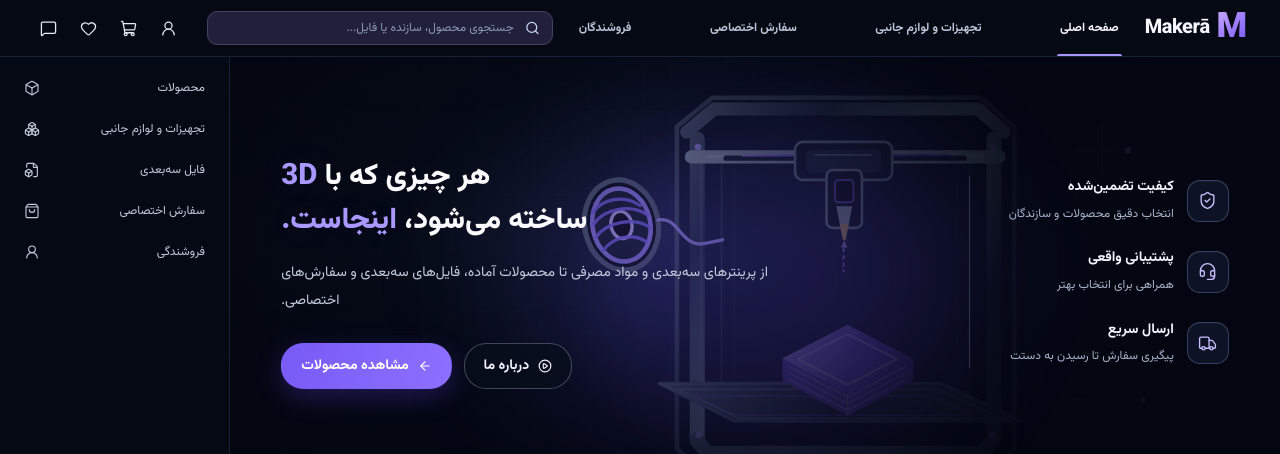
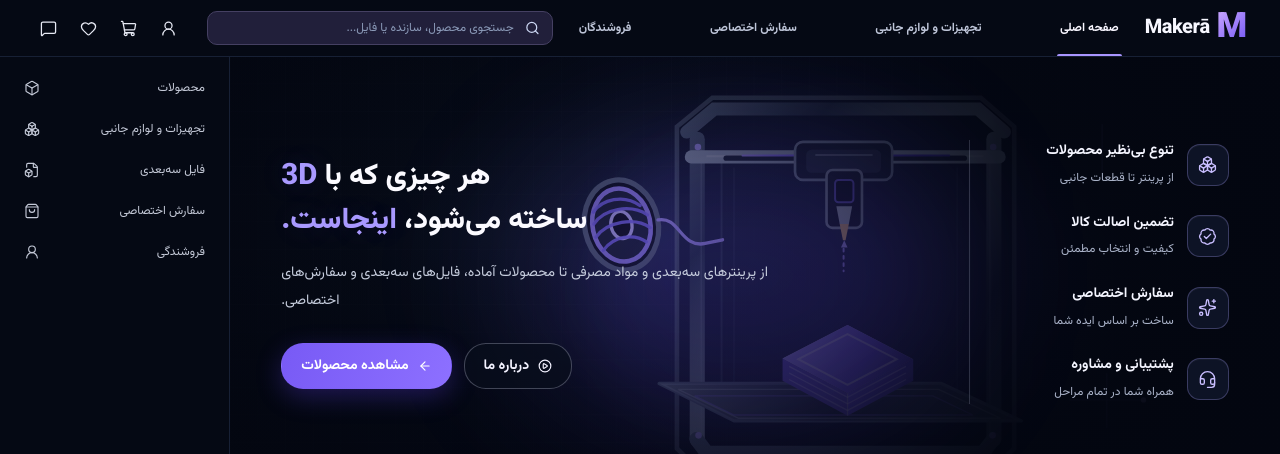
Before and after one commit to ParisaAtaee2000/web-projects, a React (Vite) app in the folder 3d-marketplace/: page / in a window 1280 px wide. Shown: the top 454 px of the page. Built offline with nearby package versions, Linux system fonts and the light colour scheme.

Commit message:
Use the four approved homepage benefit points

```diff
--- a/3d-marketplace/src/components/hero/HeroBenefits.tsx
+++ b/3d-marketplace/src/components/hero/HeroBenefits.tsx
@@ -1,21 +1,26 @@
-import { Headset, ShieldCheck, Truck } from "lucide-react";
+import { BadgeCheck, Boxes, Headset, Sparkles } from "lucide-react";
 import { HeroBenefitItem } from "./HeroBenefitItem";
 
 const features = [
   {
-    title: "کیفیت تضمین‌شده",
-    description: "انتخاب دقیق محصولات و سازندگان",
-    Icon: ShieldCheck,
+    title: "تنوع بی‌نظیر محصولات",
+    description: "از پرینتر تا قطعات جانبی",
+    Icon: Boxes,
   },
   {
-    title: "پشتیبانی واقعی",
-    description: "همراهی برای انتخاب بهتر",
-    Icon: Headset,
+    title: "تضمین اصالت کالا",
+    description: "کیفیت و انتخاب مطمئن",
+    Icon: BadgeCheck,
   },
   {
-    title: "ارسال سریع",
-    description: "پیگیری سفارش تا رسیدن به دستت",
-    Icon: Truck,
+    title: "سفارش اختصاصی",
+    description: "ساخت بر اساس ایده شما",
+    Icon: Sparkles,
+  },
+  {
+    title: "پشتیبانی و مشاوره",
+    description: "همراه شما در تمام مراحل",
+    Icon: Headset,
   },
 ];
 
```
